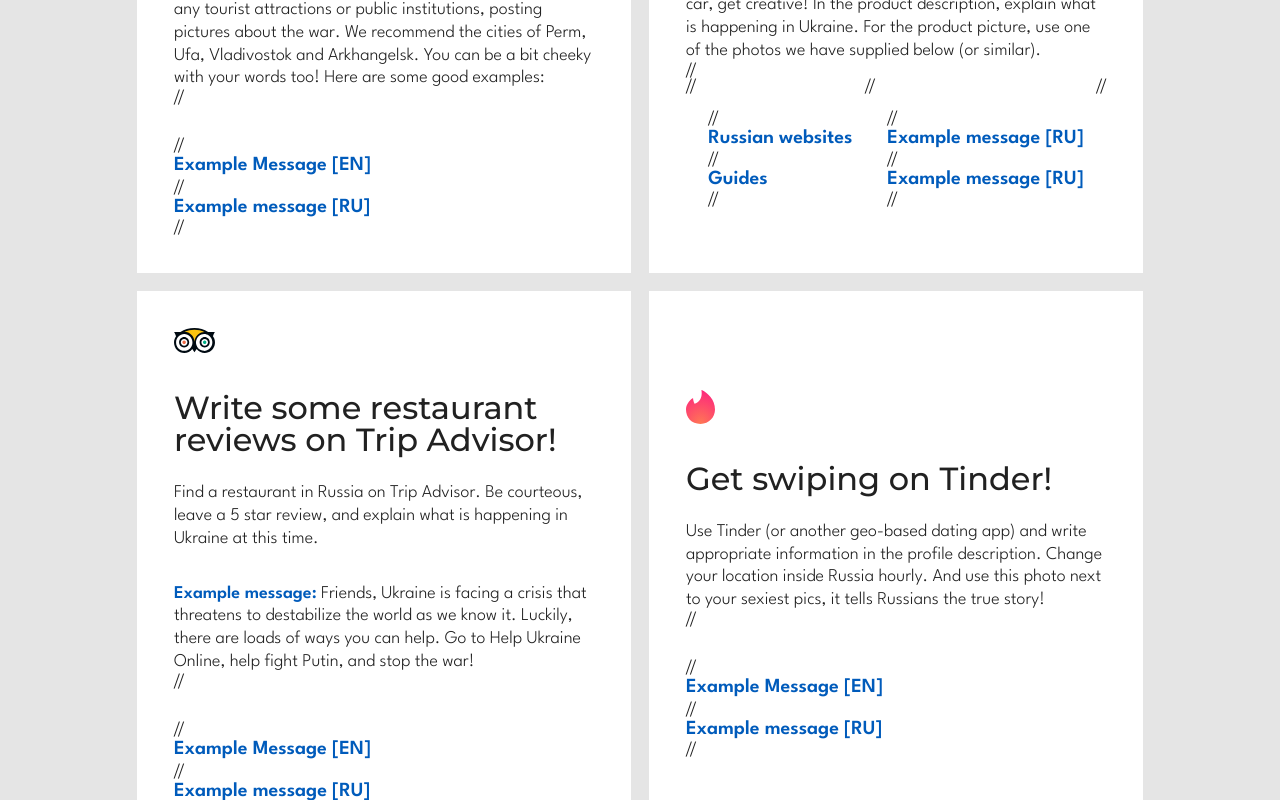
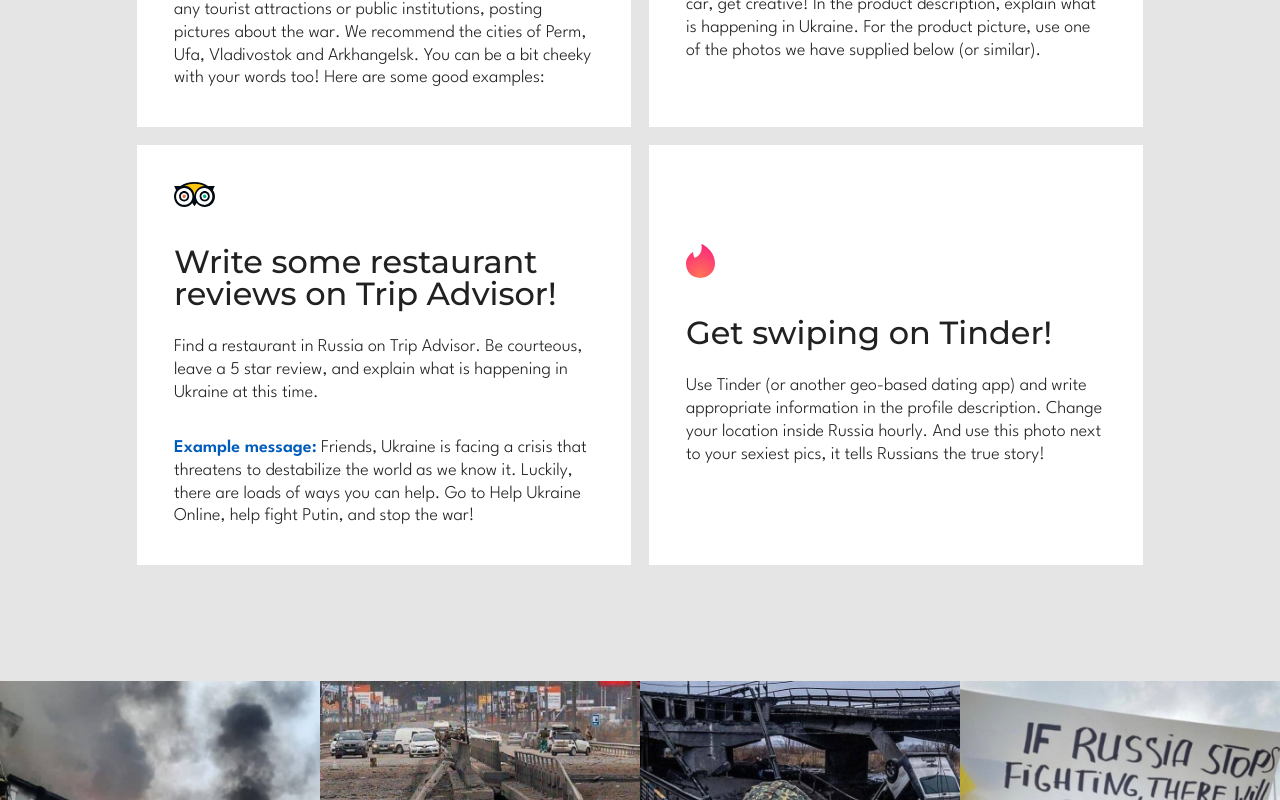
Before and after one commit to s7kind/helpukraine, a Next.js app: page /take-action in a window 1280 px wide. Shown: the part 1160-1960 px from the top of the page. Built offline with nearby package versions, Linux system fonts and the light colour scheme.

Commit message:
Update take-action.js

```diff
--- a/pages/take-action.js
+++ b/pages/take-action.js
@@ -74,10 +74,6 @@
                                     pictures about the war. We recommend the cities of Perm, Ufa, Vladivostok and
                                     Arkhangelsk. You can be a bit cheeky with your words too! Here are some good
                                     examples:</p>
-//                                 <div className={action.take__action_example}>
-//                                     <p className={action.example_link}><a href="#">Example Message [EN]</a></p>
-//                                     <p className={action.example_link}><a href="#">Example message [RU]</a></p>
-//                                 </div>
 
                             </div>
 
@@ -108,16 +104,6 @@
                                     product; TV, washing machine, car, get creative! In the product description, explain
                                     what is happening in Ukraine. For the product picture, use one of the photos we have
                                     supplied below (or similar).</p>
-//                                 <div className={styles.main__section_act__wrapp_btns}>
-//                                     <div className={action.take__action_example}>
-//                                         <p className={action.example_link}><a href="#">Russian websites</a></p>
-//                                         <p className={action.example_link}><a href="#">Guides</a></p>
-//                                     </div>
-//                                     <div className={action.take__action_example}>
-//                                         <p className={action.example_link}><a href="#">Example message [RU]</a></p>
-//                                         <p className={action.example_link}><a href="#">Example message [RU]</a></p>
-//                                     </div>
-//                                 </div>
                             </div>
 
                             <div className={action.take__action_item}>
@@ -168,10 +154,7 @@
                                         help. Go to Help Ukraine Online, help fight Putin, and stop the war!
                                     </p>
                                 </div>
-//                                 <div className={action.take__action_example}>
-//                                     <p className={action.example_link}><a href="#">Example Message [EN]</a></p>
-//                                     <p className={action.example_link}><a href="#">Example message [RU]</a></p>
-//                                 </div>
+
 
                             </div>
 
@@ -199,10 +182,7 @@
                                     app) and write appropriate information in the
                                     profile description. Change your location inside Russia hourly. And use this photo
                                     next to your sexiest pics, it tells Russians the true story!</p>
-//                                 <div className={action.take__action_example}>
-//                                     <p className={action.example_link}><a href="#">Example Message [EN]</a></p>
-//                                     <p className={action.example_link}><a href="#">Example message [RU]</a></p>
-//                                 </div>
+
                             </div>
 
                         </div>
```
